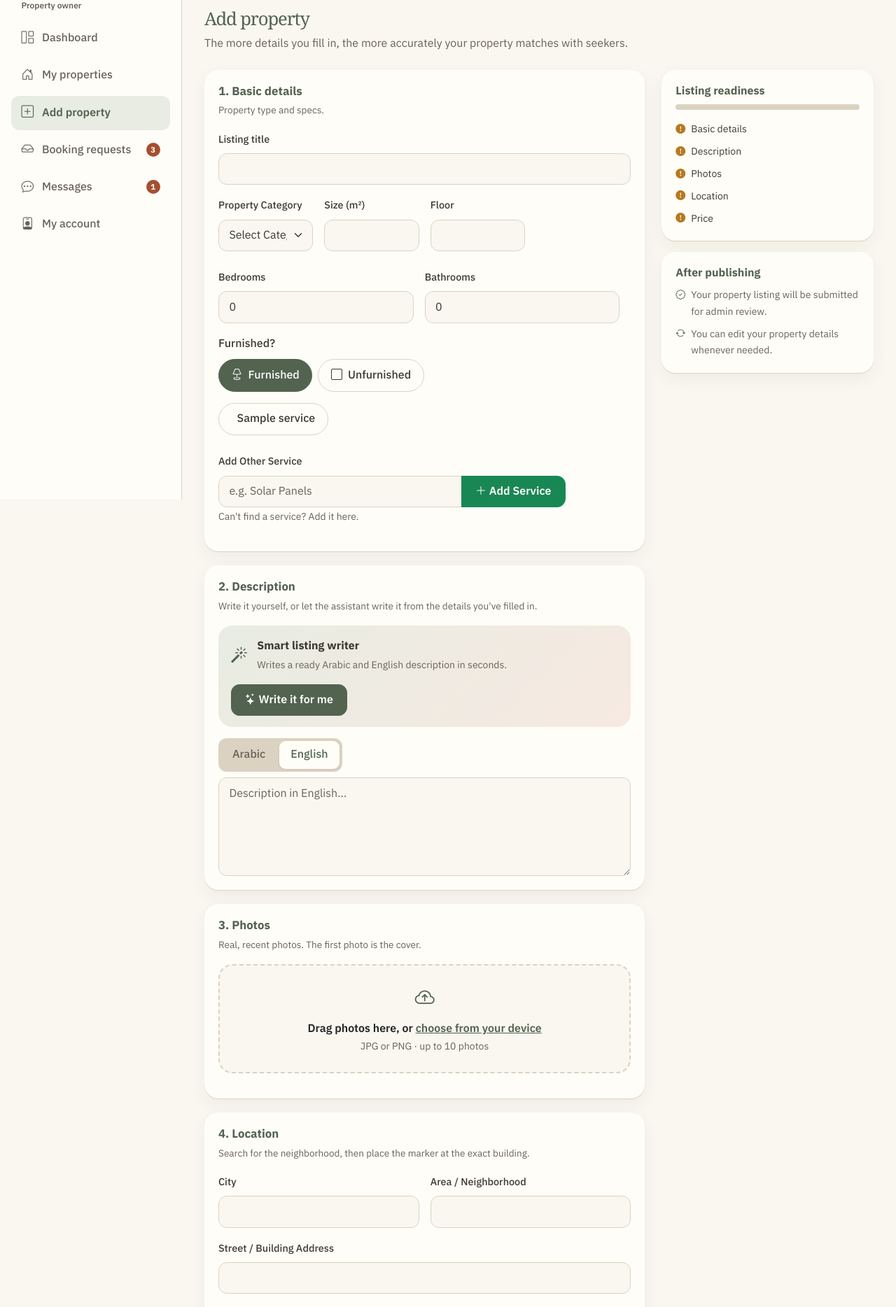
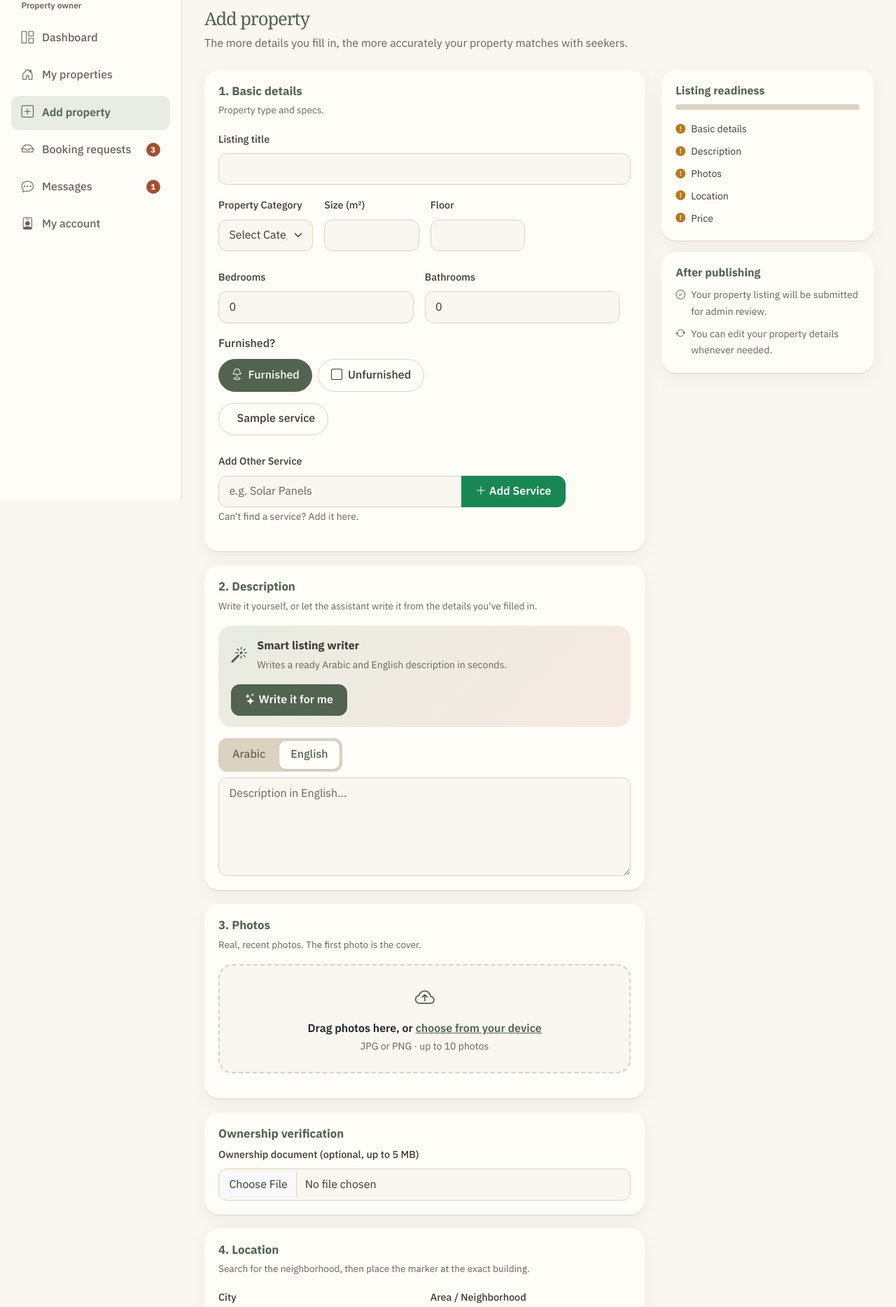
Before and after one commit to DanaJamalAlhawari/Real-Estate-Project, a Laravel app: page /owner/property-form in a window 1280 px wide. Shown: the part 86-1954 px from the top of the page at 70% size. Run offline with Laravel 12, Linux system fonts and the light colour scheme; a user stored in the database is signed in; data comes from the database, SQL or seed files in the repository; tables that the repository leaves empty hold one stand-in row (values such as "Sample post").

Commit message:
verification edit code

```diff
--- a/app/Http/Controllers/PropertyController.php
+++ b/app/Http/Controllers/PropertyController.php
@@ -65,8 +65,14 @@ class PropertyController extends Controller
             'services.*'  => 'integer|distinct|exists:services,id',
             'photos'      => 'sometimes|array|max:10',
             'photos.*'    => 'image|mimes:jpg,jpeg,png|max:5120',
+            'document'    => 'nullable|file|mimes:pdf,jpg,jpeg,png|max:5120',
             'action'      => 'required|in:draft,publish',
         ]);
+
+        $document = $validated['document'] ?? null;
+        $agent = $request->user();
+        abort_if($document && $agent?->role !== 'agent', 403);
+        $agentId = $agent?->role === 'agent' ? $agent->id : 1;
 
         // 2. Get selected services and uploaded photos.
         $services = $validated['services'] ?? [];
@@ -74,6 +80,7 @@ class PropertyController extends Controller
 
         // 3. Keep track of uploaded files for cleanup.
         $uploadedPaths = [];
+        $ownershipPath = null;
 
         try {
 
@@ -83,15 +90,18 @@ class PropertyController extends Controller
             }
 
             // 5. Save property, services, and image records together.
-            DB::transaction(function () use (
+            $property = DB::transaction(function () use (
                 $validated,
                 $services,
-                $uploadedPaths
+                $uploadedPaths,
+                $agentId,
+                $document,
+                &$ownershipPath
             ) {
 
                 // Create property.
                 $property = Property::create([
-                    'agent_id'    => 1,
+                    'agent_id'    => $agentId,
                     'title'       => $validated['title'],
                     'description' => $validated['description'],
                     'category'    => $validated['category'],
@@ -106,12 +116,6 @@ class PropertyController extends Controller
                     'ownership_deed_url' => 'NULL',
                 ]);
 
-                // Temporary agent until authentication is connected.
-                $property->agent_id = 1;
-
-
-                $property->save();
-
                 $property->services()->sync($services);
 
                 // Save uploaded images.
@@ -122,13 +126,32 @@ class PropertyController extends Controller
                         'is_primary' => $index === 0,
                     ]);
                 }
+
+                if ($document) {
+                    $path = $document->store('verifications', 'local');
+                    abort_if($path === false, 500, 'Could not store the ownership document.');
+                    $ownershipPath = $path;
+                    $property->ownership_deed_url = $path;
+                    $property->verification_status = 'pending';
+                    abort_unless($property->save(), 500, 'Could not save the ownership document.');
+                }
+
+                return $property;
             });
         } catch (\Throwable $e) {
 
             // Delete uploaded files if database saving fails.
             Storage::disk('public')->delete($uploadedPaths);
+            if ($ownershipPath !== null) {
+                Storage::disk('local')->delete($ownershipPath);
+            }
 
             throw $e;
+        }
+
+        if ($document) {
+            return redirect()->route('owner.properties.edit', $property)
+                ->with('success', 'Property created and ownership document uploaded.');
         }
 
         // 6. Redirect after successful creation.
--- a/resources/views/owner/property-form.blade.php
+++ b/resources/views/owner/property-form.blade.php
@@ -826,6 +826,14 @@
 
       </section>
 
+      @unless(isset($property))
+        <section class="panel form-section" aria-labelledby="secOwnership">
+          <h2 id="secOwnership">Ownership verification</h2>
+          <label for="createOwnershipDocument" class="form-label">Ownership document (optional, up to 5 MB)</label>
+          <input id="createOwnershipDocument" class="form-control" type="file" name="document" accept=".pdf,.jpg,.jpeg,.png">
+        </section>
+      @endunless
+
       <!-- 4. Location -->
 
       <section class="panel form-section" aria-labelledby="secLocation">
```
Also changed, not shown: app/Http/Controllers/VerificationController.php (+4 -7 lines).
